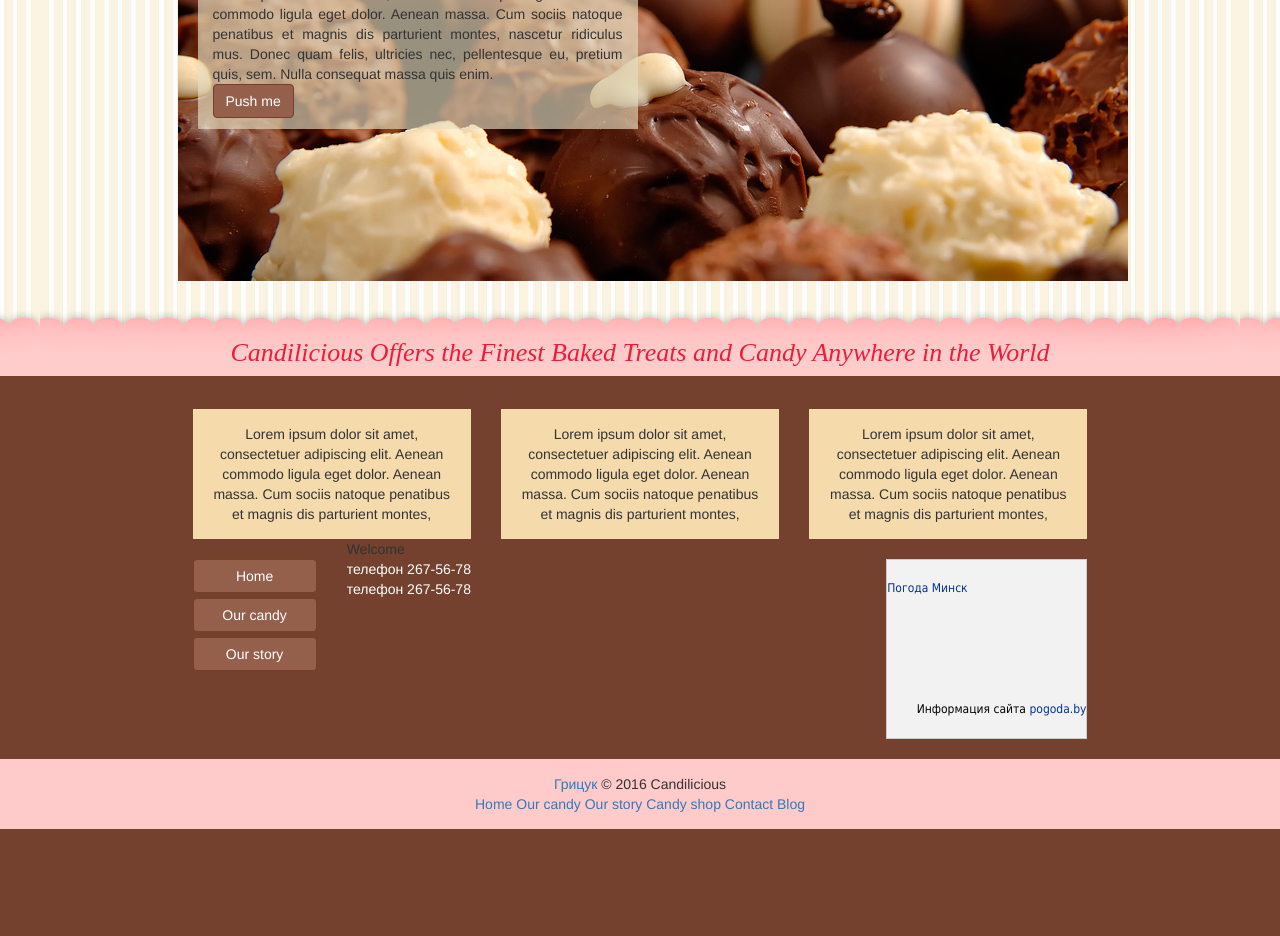
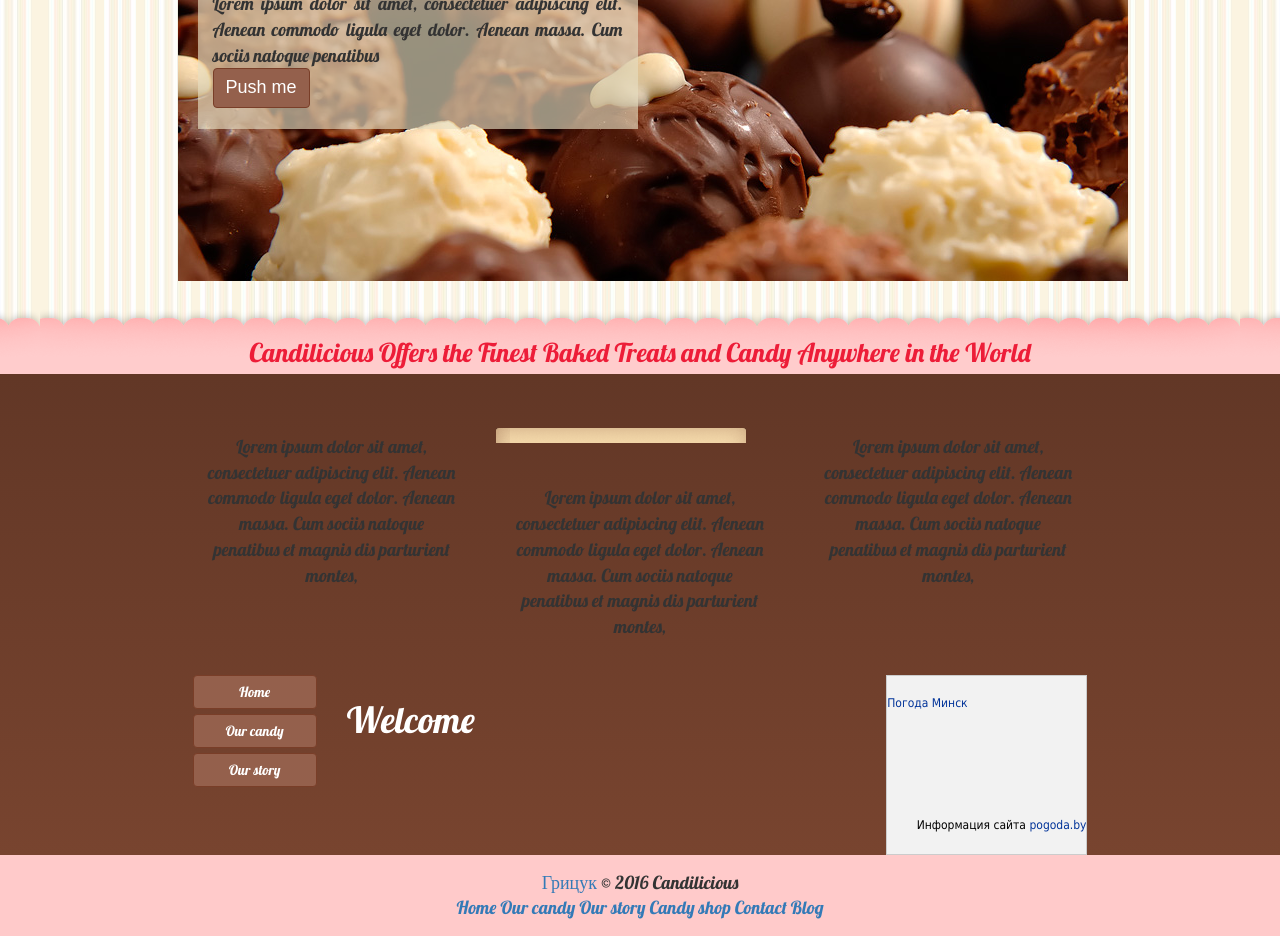
Before and after one commit to HeleneGritsuk/Hrytsuk, a plain HTML site: page index.html in a window 1280 px wide. Shown: the part 341-1277 px from the top of the page. Before the commit the page ends 1170 px from the top, so only its background shows below. Drawn offline with Linux system fonts and the light colour scheme.

Commit message:
'pirozhnoe-nachalo'

```diff
--- a/index.html
+++ b/index.html
@@ -11,6 +11,7 @@
 <script src="media/js/my.js"></script>
 </head>
 <body>
+    <div class="wrapper">
 <header id="header">
 <img src="media/img/logo.png">
 <h1 id='logotext'>Candilicious</h1>
@@ -31,7 +32,7 @@
     <section class=mainimg >
       <article>
           <h1> Loremipsum dolor</h1>
-          Lorem ipsum dolor sit amet, consectetuer adipiscing elit. Aenean commodo ligula eget dolor. Aenean massa. Cum sociis natoque penatibus et magnis dis parturient montes, nascetur ridiculus mus. Donec quam felis, ultricies nec, pellentesque eu, pretium quis, sem. Nulla consequat massa quis enim. <br>
+          Lorem ipsum dolor sit amet, consectetuer adipiscing elit. Aenean commodo ligula eget dolor. Aenean massa. Cum sociis natoque penatibus  <br>
           <a href="#" class="btn btn-success btn-small">Push me</a>
         </article>
 
@@ -43,34 +44,54 @@
     <p>Candilicious Offers the Finest Baked Treats and Candy Anywhere in the World</p>
 </section>
 
+ </div>
+        </div>
+
+    <div class="middle">
+        <div class="container">
 
             <row class="content2">
             <div class="col-md-4">
                  <article>Lorem ipsum dolor sit amet, consectetuer adipiscing elit. Aenean commodo ligula eget dolor. Aenean massa. Cum sociis natoque penatibus et magnis dis parturient montes, </article>
             </div>
             <div class="col-md-4 ">
+                <div class="blockimg lefttop"></div>
+                <div class="blockimg centertop"></div>
+                <div class="blockimg righttop"></div>
+                  <div class="blockimg left2"></div>
+                <div class="blockimg center"></div>
+                <div class="blockimg right2"></div>
+
                   <article class="task">Lorem ipsum dolor sit amet, consectetuer adipiscing elit. Aenean commodo ligula eget dolor. Aenean massa. Cum sociis natoque penatibus et magnis dis parturient montes, </article>
 
             </div>
-<div class="col-md-4"><article>Lorem ipsum dolor sit amet, consectetuer adipiscing elit. Aenean commodo ligula eget dolor. Aenean massa. Cum sociis natoque penatibus et magnis dis parturient montes, </article>
+            <div class="col-md-4">
+                <article>Lorem ipsum dolor sit amet, consectetuer adipiscing elit. Aenean commodo ligula eget dolor. Aenean massa. Cum sociis natoque penatibus et magnis dis parturient montes, </article>
             </div>
               </row>
+     </div>
 
+        <div class="container">
             <row class="content3">
 <div class="col-md-2 leftmenu">
-<a href="#" class="btn btn-success btn-block">Home</a>
-<a href="#" data-title="Our candy" data-body="Lorem ipsum dolor sit amet," class="btn btn-success btn-block">Our candy</a>
+<a href="#" data-title="<h1>Welcome</h1>" data-body="<br> Lorem ipsum dolor sit amet," class="btn btn-success btn-block">Home</a>
+<a href="#" data-title="<h1>Our candy</h1>" data-body="Lorem ipsum dolor sit amet," class="btn btn-success btn-block">Our candy</a>
 <a href="#" data-title="Our story" data-body="ipsum dolor sit amet,"class="btn btn-success btn-block">Our story</a>
 
 
 </div>
-<div class="col-md-7"> Welcome <br>
+<div class="col-md-7">  <br>
+    <div class="text">
+    телефон 267-56-78
+    телефон 267-56-78
+   <div class="knopka">
+   <!-- <input type="button" value="tel" class="but"> --> </div>
+    </div>
+
     <section class="tel">
-    <p class="text">
-    телефон 267-56-78 <br>
-    телефон 267-56-78
-    </p>
-        <input type="button" value="tel" class="but">
+    <h1>Welcome</h1>
+
+
 
 
     </section>
@@ -96,8 +117,7 @@
 
 <tr><td align="right">Информация сайта <a href="http://www.pogoda.by" target="_blank" style="font-family:Tahoma; font-size:12px; color:#003399;">pogoda.by</a>
 </td></tr>
-</table></div>   </row>
-
+    </table></div>   </row> </div>
 
     </div>
 
@@ -107,7 +127,8 @@
 
 
 
-<br style="clear:both">
+
+<!--<br style="clear:both">-->
 <footer id="footer">
 <a href="#" target="blank"> Грицук</a>
 
--- a/media/css/style.css
+++ b/media/css/style.css
@@ -6,17 +6,23 @@ paading:0;
 width: 955px;
 margin:0 auto;
 }
-html {
-
-background-color: #73412d;
+body {
+font-family:"Lobster";
+font-size: 18px;
 }
-body {
+.wrapper {
 background:url("../img/midcurves.png") repeat-x 50% 650px,
     url("../img/bg1.jpg") repeat-x center top;
+}
+.middle{
+background:linear-gradient(to top,#78442f, #623726);
+padding-top:  45px;
 
 }
+
 #header {
 background:url("../img/topcurves.png") center top repeat-x;
+
 height:200px;
 margin-bottom: 20px;
 }
@@ -25,10 +31,10 @@ float:left;
 height:80%;
 }
 #logotext {
+
 float:right;
 color:#c9030c;
-font-style: italic;
-font-family: "Myriad Pro", serif;
+
 text-shadow: 1px 1px 3px black;
 font-size:30px;
 padding: 4px 10px;
@@ -47,6 +53,7 @@ padding:10px 0;
 text-align:center;
 color:#94674e;
 text-decoration:none;
+    font-size: 26px;
 /* background: rgba(255,255,255,0.5);
  border-right: solid 1px rgba(148,103,78, 0.5); */
 }
@@ -80,12 +87,14 @@ top:20px;
 left:20px;
 text-align: justify;
 padding: 15px;
+    font-size: 18px;
  }
 
 .mainimg article h1{
 color:#c9030c;
-font-style: italic;
-font-family: "Myriad Pro", serif;
+    font-size: 43px;
+
+
 }
 .mainimg{
 margin-bottom: 33px;
@@ -93,6 +102,8 @@ margin-bottom: 33px;
 .mainimg a{
 background-color:#94604c;
 border-color:#793e28;
+    font-family: "Arial";
+    font-size: 18px;
 }
 .mainimg a:hover{
 
@@ -100,25 +111,44 @@ background-color:#793e28;
 
 }
 .curves {
-height: 50px;
+height: 60px;
 vertical-align: middle;
 padding-top: 20px;
 text-align: center;
 color:#ed1d38;
-font-style: italic;
-font-family: "Myriad Pro", serif;
+
 font-size: 26px;
-margin-bottom: 45px;
+
 }
 
 
 .content2 article {
 padding-top:40px;
-background-color: #f5daab;
+
 padding:15px;
 margin:0 auto;
 text-align: center;
 }
+.blockimg {
+display: inline-block;
+height: 15px;
+    width:20px;
+    margin: -5px;
+}
+.lefttop {
+height: 15px;
+background: url("../img/lefttop.png") left top no-repeat;
+}
+.centertop {
+height: 15px;
+background: url("../img/centertop.png") repeat-x;
+    width: 80%;
+}
+.righttop {
+height: 15px;
+background: url("../img/righttop.png") right top no-repeat;
+}
+
 .leftmenu {
 margin-top: 20px;
 
@@ -139,13 +169,28 @@ background-color:#793e28;
 margin-top: 20px;
 }
 .tel {
+
 height: 100px;
 width:300px;
 color: white;
 border-color: white;
 }
+.text {
+display: none;
+height: 100px;
+width: 200px;
+border: 2px solid white;
+}
+/**/
+.knopka {
+display: block;
 
-.but {
+background-color: bisque;
+text-align: center;
+}
 
-display: none;
+@font-face {
+
+font-family:"Lobster";
+    src: url("Lobster14.otf");
 }
--- a/media/js/my.js
+++ b/media/js/my.js
@@ -16,17 +16,28 @@ $('#header').css('background', 'url(media/img/topcurves.png) center top repeat-x
 
 });*/
 
-$(function(){
+var main = function () {
 
-$('.leftmenu a').bind('click',function() {
+/*$('.leftmenu a').bind('click',function() {
 data=$(this).attr('data-title');
 data2=$(this).attr('data-body');
 console.log(data);
-$('.task').text(data);
- $('.task').append('<br>',data2);
+$('.tel').html(data);
+ $('.tel').append(data2);
 
+});*/
+
+$('.text').bind({'mouseenter' : function () {
+$(this).css('display', 'none');
+$('.knopka').css({'display':"block"});
+
+},
+ 'mouseleave':function() {
+ $(this).css('display', 'block');
+$('.knopka').css({'display':"none"});
+
+}
 });
 
-
-
-});
+};
+$(document).ready(main);
```
Also changed, not shown: media/css/Lobster14.otf (added), media/img/centertop.png (added), media/img/left2.png (added), media/img/lefttop.png (added), media/img/right2.png (added), media/img/righttop.png (added). Lines whose indentation alone changed are shown as unchanged.
